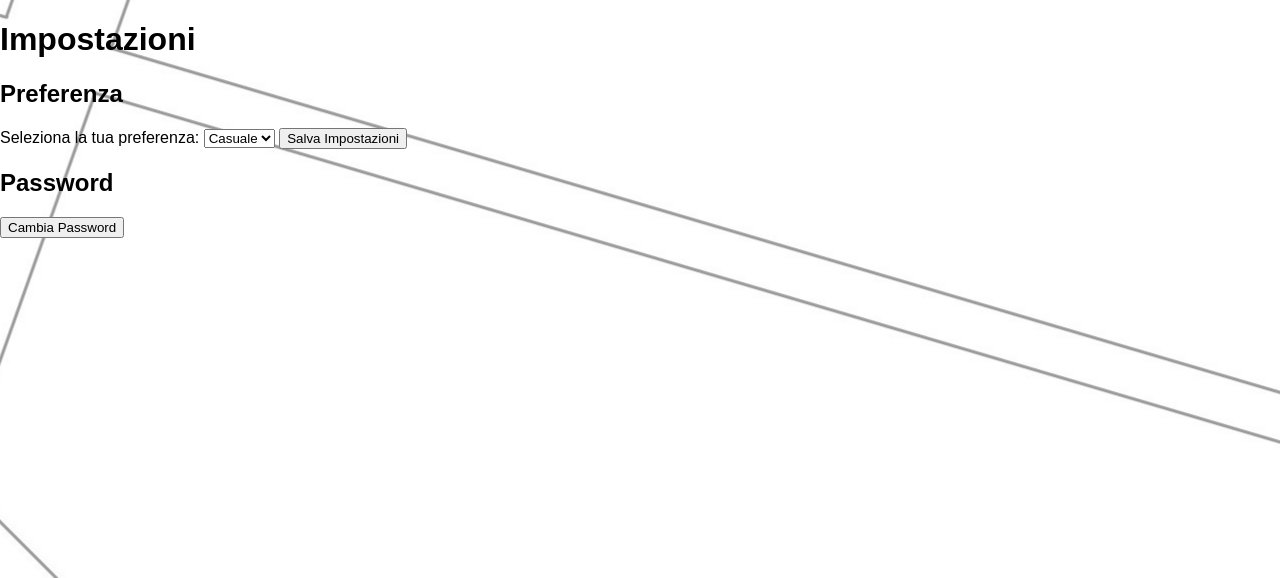
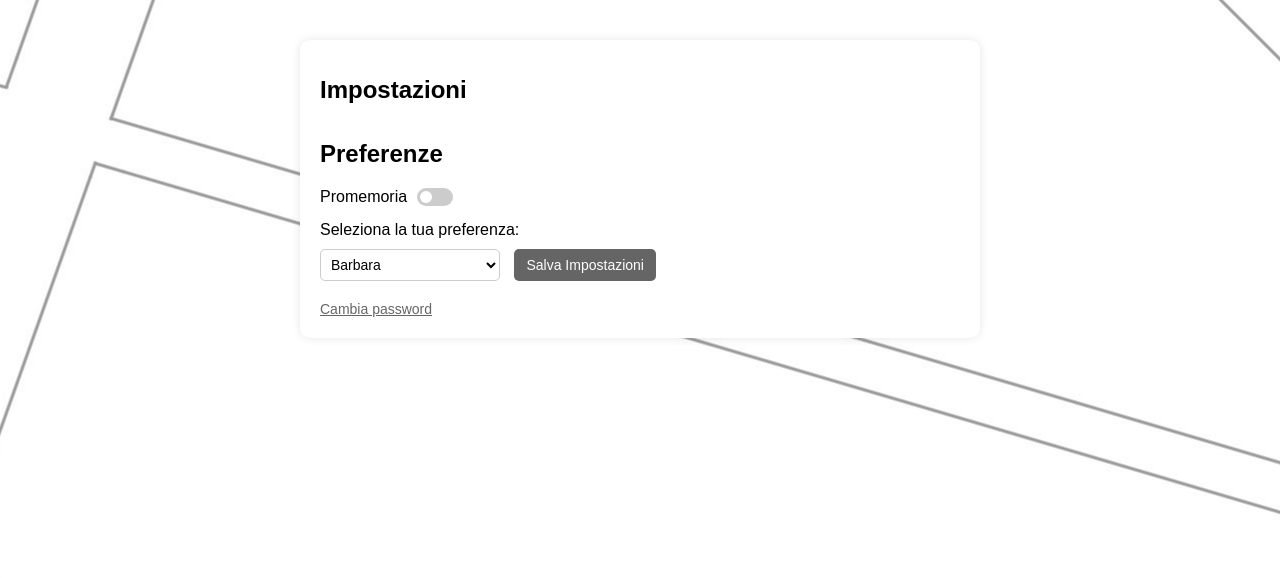
Before and after one commit to LorenzoDelPuppo/CC-Software, a PHP site: page /add-edit/impostazioni.php in a window 1280 px wide. Shown: the part 85-663 px from the top of the page. Run offline with PHP 8.4, Linux system fonts and the light colour scheme; a user stored in the database is signed in; data comes from the database, SQL or seed files in the repository; data that the repository does not hold is empty.

Commit message:
Ui Impostazioni - Da cambiare i colori

```diff
--- a/add-edit/aggiungi_appuntamento.php
+++ b/add-edit/aggiungi_appuntamento.php
@@ -1,4 +1,4 @@
-<?php
+<?php /*
 session_start();
 require_once __DIR__ . '/../connect.php';
 require_once '.././add-edit/cript.php';
@@ -162,7 +162,7 @@ if (isset($_POST['prenotaAppuntamento'])) {
             $messaggioPrenotazione .= "Seleziona l'orario dell'appuntamento.<br>";
         }
     }
-}
+}*/
 ?>
 <!DOCTYPE html>
 <html lang="it">
--- a/add-edit/aggiungi_utente.php
+++ b/add-edit/aggiungi_utente.php
@@ -1,4 +1,4 @@
-<?php
+<?php /*
 ob_start();
 session_start();
 require_once __DIR__ . '/../connect.php';
@@ -65,7 +65,7 @@ if ($_SERVER["REQUEST_METHOD"] == "POST") {
     }
     $conn->close();
 }
-ob_end_flush();
+ob_end_flush();*/
 ?>
 <!DOCTYPE html>
 <html lang="it">
--- a/add-edit/impostazioni.php
+++ b/add-edit/impostazioni.php
@@ -1,4 +1,4 @@
-<?php
+<?php /*
 session_start();
 require_once __DIR__ . '/../connect.php';
 
@@ -58,6 +58,8 @@ $stmt->fetch();
 $stmt->close();
 
 $conn->close();
+
+*/
 ?>
 <!DOCTYPE html>
 <html lang="it">
@@ -65,9 +67,10 @@ $conn->close();
 <script src=".././js/menu_profilo.js" defer></script>
   <meta charset="UTF-8">
   <meta name="viewport" content="width=device-width, initial-scale=1.0">
+  <link rel="stylesheet" href=".././style/style_impostazioni.css">
   <title>Impostazioni</title>
 </head>
-  <?php include '.././view-get/barra.php'; ?>
+<?php include '.././view-get/barra.php'; ?>
 
 </div>
 <body>
@@ -77,7 +80,14 @@ $conn->close();
 
     <!-- Sezione per la Preferenza -->
     <section>
-      <h2>Preferenza</h2>
+      <h2>Preferenze</h2>
+      <div class="switch-container">
+    <label for="toggle">Promemoria</label>
+      <label class="switch">
+        <input type="checkbox" id="toggle">
+        <span class="slider"></span>
+      </label>
+    </div>
       <?php if (!empty($messagePreference)): ?>
         <div class="message"><?php echo htmlspecialchars($messagePreference); ?></div>
       <?php endif; ?>
@@ -92,13 +102,13 @@ $conn->close();
         </select>
         <button type="submit">Salva Impostazioni</button>
       </form>
+
     </section>
 
     <!-- Sezione per il Cambio Password -->
     <section>
-      <h2>Password</h2>
       <!-- Pulsante che reindirizza alla pagina per il cambio password -->
-      <button type="button" onclick="window.location.href='.././add-edit/cambia_password.php'">Cambia Password</button>
+      <a href=".././add-edit/cambia_password.php" class="change-password">Cambia password</a>
     </section>
 
     <!-- Pulsante per tornare al Menu -->
--- /dev/null
+++ b/style/style_impostazioni.css
@@ -0,0 +1,189 @@
+/* Contenitore principale delle impostazioni */
+.settings-container {
+    width: 50%;
+    margin: 40px auto;
+    font-family: Arial, sans-serif;
+    background: #fff;
+    padding: 20px;
+    border-radius: 10px;
+    box-shadow: 0 0 10px rgba(0, 0, 0, 0.1);
+    display: flex;
+    flex-direction: column;
+    align-items: flex-start;
+    text-align: left;
+}
+
+/* Titolo principale */
+h1 {
+    font-size: 24px;
+    font-weight: bold;
+}
+
+/* Stile delle sezioni */
+.settings-section {
+    width: 100%;
+    margin-bottom: 20px;
+    background: #f9f9f9;
+    padding: 15px;
+    border-radius: 10px;
+    box-shadow: 0 0 5px rgba(0, 0, 0, 0.1);
+}
+
+/* Etichetta generale */
+label {
+    font-size: 16px;
+    display: block;
+    margin-bottom: 5px;
+}
+
+/* Dropdown stile */
+select {
+    width: 180px; /* Ridotto leggermente */
+    padding: 6px;
+    font-size: 14px;
+    border: 1px solid #ccc;
+    border-radius: 5px;
+    background-color: white;
+    margin-right: 10px; /* Spazio tra dropdown e bottone */
+}
+
+/* Pulsanti */
+button {
+    padding: 8px 12px; /* Ridotto padding per diminuire la dimensione */
+    font-size: 14px;
+    border: none;
+    cursor: pointer;
+    border-radius: 5px;
+    transition: background-color 0.3s, transform 0.2s ease-in-out;
+    margin-top: 5px; /* Aggiunto spazio per separare i bottoni */
+}
+
+/* Pulsante Cambia Password */
+button[type="button"] {
+    background-color: rgb(101, 101, 101);
+    color: white;
+}
+
+/* Pulsante Elimina Account */
+.delete-account {
+    display: flex;
+    align-items: center;
+    gap: 8px;
+    background-color: #e57373;
+    color: black;
+    font-weight: bold;
+    padding: 8px 15px;
+    border-radius: 20px;
+    border: none;
+}
+
+.delete-account:hover {
+    background-color: #d32f2f;
+}
+
+/* Stile dell'interruttore */
+.switch-container {
+    display: flex;
+    align-items: center;
+    gap: 10px;
+    font-size: 16px;
+    margin-bottom: 10px; /* Distanza tra interruttore e altri elementi */
+}
+
+.switch {
+    position: relative;
+    display: inline-block;
+    width: 36px;
+    height: 18px;
+}
+
+.switch input {
+    opacity: 0;
+    width: 0;
+    height: 0;
+}
+
+.slider {
+    position: absolute;
+    cursor: pointer;
+    top: 0;
+    left: 0;
+    right: 0;
+    bottom: 0;
+    background-color: #ccc;
+    border-radius: 20px;
+    transition: 0.4s;
+}
+
+.slider:before {
+    position: absolute;
+    content: "";
+    height: 12px;
+    width: 12px;
+    left: 3px;
+    bottom: 3px;
+    background-color: white;
+    border-radius: 50%;
+    transition: 0.4s;
+}
+
+input:checked + .slider {
+    background-color: rgb(101, 101, 101);
+}
+
+input:checked + .slider:before {
+    transform: translateX(18px);
+}
+
+/* Stile per il pulsante Salva Impostazioni */
+button[type="submit"] {
+    background-color: rgb(101, 101, 101);
+    color: white;
+}
+
+/* Effetto al passaggio del mouse */
+button[type="submit"]:hover {
+    background-color: #333;
+    transform: scale(1.05);
+}
+
+button[type="button"]:hover {
+    background-color: #333;
+    transform: scale(1.05);
+}
+
+/* Layout migliorato per allineare elementi */
+.settings-form {
+    display: flex;
+    align-items: center;
+    gap: 10px; /* Spazio tra gli elementi */
+    flex-wrap: wrap;
+}
+
+/* Responsive */
+@media screen and (max-width: 768px) {
+    .settings-container {
+        width: 80%;
+    }
+    .settings-form {
+        flex-direction: column;
+        align-items: flex-start;
+    }
+    select {
+        width: 100%;
+    }
+}
+
+.change-password {
+    font-size: 14px;
+    color: rgb(101, 101, 101);
+    text-decoration: underline;
+    cursor: pointer;
+    display: inline-block;
+    margin-top: 20px; /* Aumentato lo spazio sopra */
+    transition: color 0.3s ease-in-out;
+}
+
+.change-password:hover {
+    color: #333;
+}
--- a/view-get/profilo.php
+++ b/view-get/profilo.php
@@ -1,4 +1,4 @@
-<?php
+<?php /*
 session_start();
 require_once __DIR__ . '/../connect.php'; // Includi qui il file di connessione al database
 
@@ -28,7 +28,7 @@ if ($stmt = $conn->prepare($query)) {
     die("Errore nella preparazione della query: " . $conn->error);
 }
 
-$conn->close();
+$conn->close();*/
 ?>
 <!DOCTYPE html>
 <html lang="it">
@@ -36,7 +36,6 @@ $conn->close();
 <head>
   <meta charset="UTF-8">
   <script src=".././js/menu_profilo.js" defer></script>
-  <link rel="stylesheet" href=".././style/barra_alta.css">
   <meta name="viewport" content="width=device-width, initial-scale=1.0">
   <link rel="stylesheet" href=".././style/style_profilo.css">
   <title>Profilo Cliente</title>
```
Also changed, not shown: 2 other files.
